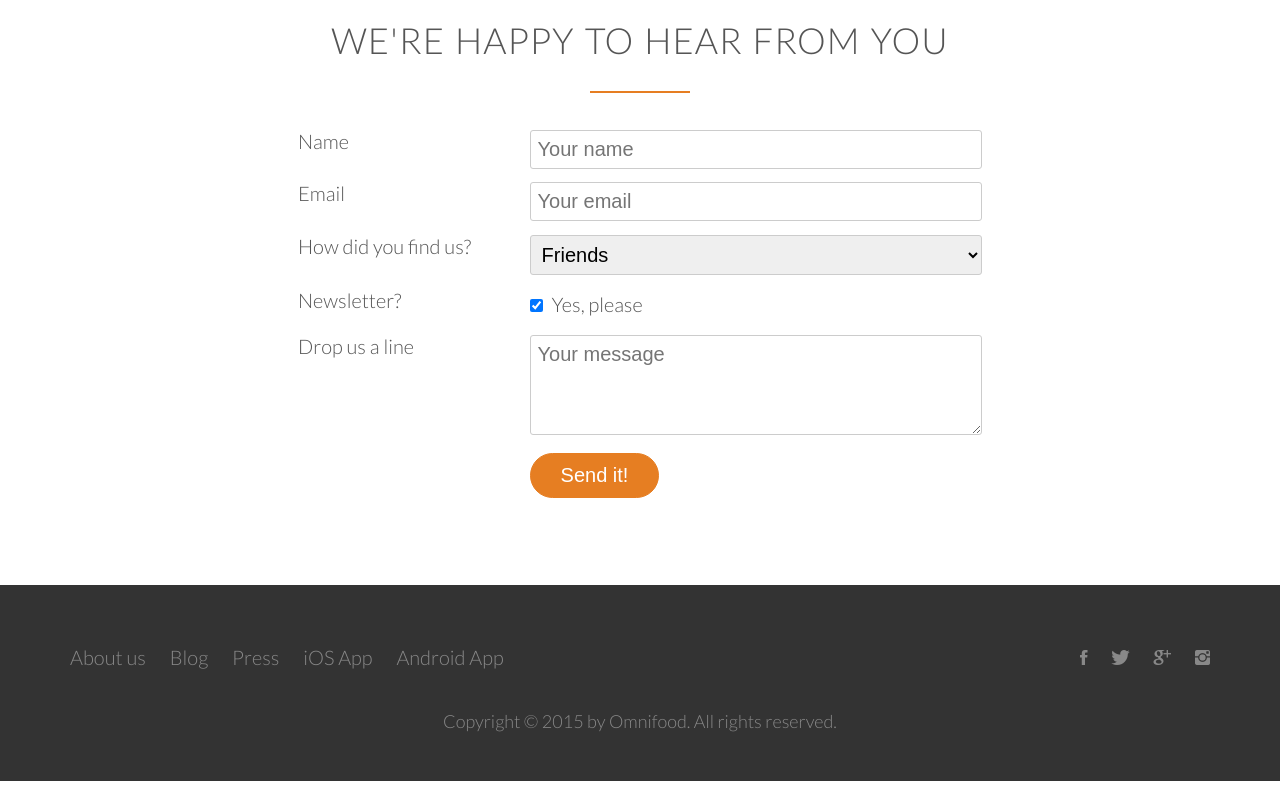
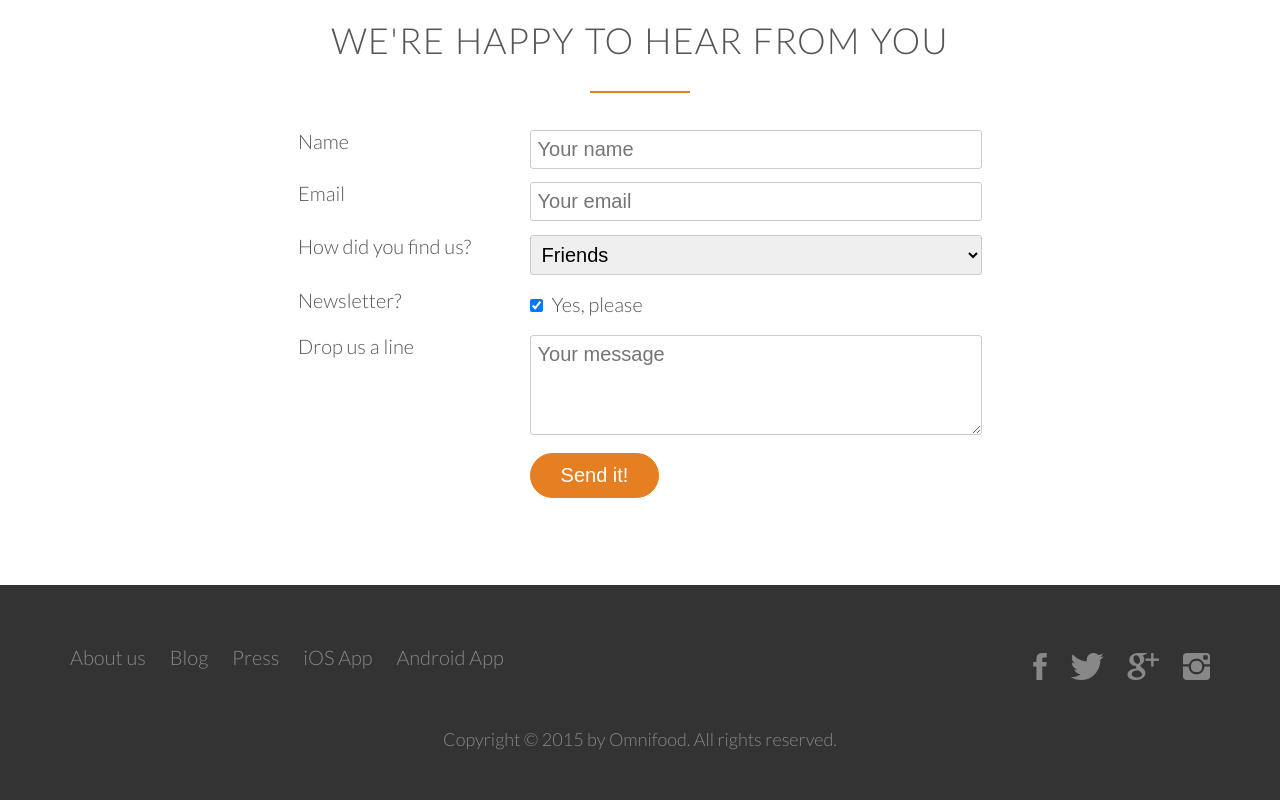
Before and after one commit to tanjahennis/omnifood, a plain HTML site: page index.html in a window 1280 px wide. Shown: the part 4686-5486 px from the top of the page. Drawn offline with Linux system fonts and the light colour scheme; files whose address does not match are found by name.

Commit message:
styling social media icons

```diff
--- a/resources/css/style.css
+++ b/resources/css/style.css
@@ -519,6 +519,34 @@ footer {
     color: #ddd;
 }
 
+.social-links li a:link,
+.social-links li a:visited {
+    font-size: 180%;
+}
+
+.ion-social-facebook,
+.ion-social-twitter,
+.ion-social-googleplus,
+.ion-social-instagram {
+    transition: color 0.2s;
+}
+
+.ion-social-facebook:hover {
+    color: #3b5998;
+}
+
+.ion-social-twitter:hover {
+    color: #55acee;
+}
+
+.ion-social-googleplus:hover {
+    color: #dd4b39;
+}
+
+.ion-social-instagram:hover {
+    color: #e95950;
+}
+
 footer p {
     color: #888;
     text-align: center;
```
